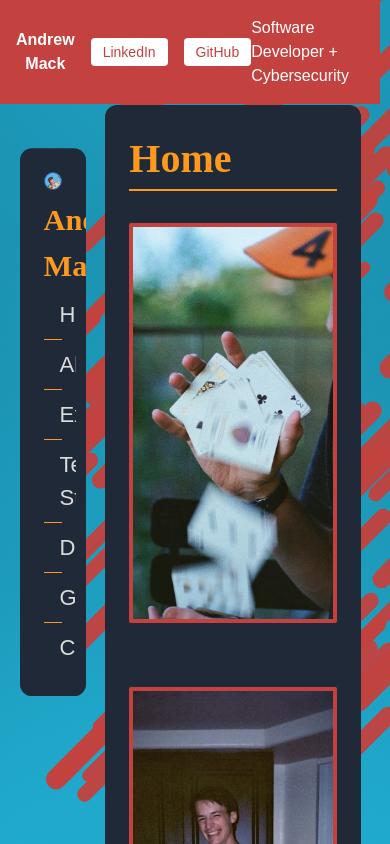
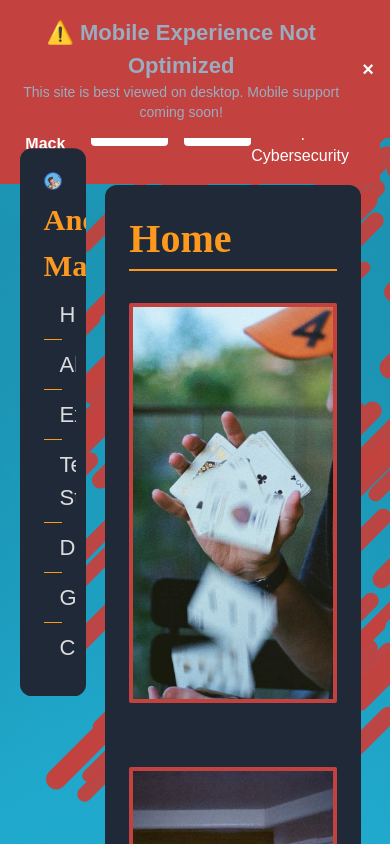
Before and after one commit to A-Mack27/Andrew-Mack-Resume, a React (Vite) app: page / in a window 390 px wide. Shown: the top 844 px of the page. Built offline with nearby package versions, Linux system fonts and the light colour scheme.

Commit message:
Mobile warning added - A warning should show when the site is being visited on a mobile device that mentions its incompatibility

```diff
--- a/src/App.tsx
+++ b/src/App.tsx
@@ -10,11 +10,28 @@ import Education from './pages/Education'
 import Gallery from './pages/Gallery'
 import Contact from './pages/Contact'
 import Demos from './pages/Demos'
-import { useState } from 'react'
+import { useState, useEffect } from 'react'
 
 function App() {
   // Keep track of the current page, using home as the default
   const [currentCardContent, setCurrentCardContent] = useState('home')
+  const [isMobile, setIsMobile] = useState(false)
+  const [showMobileWarning, setShowMobileWarning] = useState(false)
+
+  // Check if user is on mobile
+  useEffect(() => {
+    const checkMobile = () => {
+      const mobile = window.innerWidth < 768 // Tailwind's md breakpoint
+      setIsMobile(mobile)
+      if (mobile) {
+        setShowMobileWarning(true)
+      }
+    }
+
+    checkMobile()
+    window.addEventListener('resize', checkMobile)
+    return () => window.removeEventListener('resize', checkMobile)
+  }, [])
 
   // Handle page changes
   let cardContent;
@@ -49,7 +66,27 @@ function App() {
   return (
     <div className="min-h-screen">
       <LineBackground />
-      <div className="max-h-[5vh]">
+
+      {/* Mobile Warning Banner */}
+      {showMobileWarning && (
+        <div className="fixed top-0 left-0 right-0 z-50 bg-[#C3423F] text-white p-4 text-center">
+          <div className="max-w-4xl mx-auto flex items-center justify-between">
+            <div className="flex-1">
+              <p className="font-semibold">⚠️ Mobile Experience Not Optimized</p>
+              <p className="text-sm">This site is best viewed on desktop. Mobile support coming soon!</p>
+            </div>
+            <button
+              onClick={() => setShowMobileWarning(false)}
+              className="ml-4 text-white hover:text-[#FE9920] transition-colors duration-200 text-xl font-bold"
+              aria-label="Close warning"
+            >
+              ×
+            </button>
+          </div>
+        </div>
+      )}
+
+      <div className={`max-h-[5vh] ${showMobileWarning ? 'mt-20' : ''}`}>
         <Navbar setCurrentCardContent={setCurrentCardContent} />
       </div>
       <div className="fixed top-1/2 left-[5vw] -translate-y-1/2">
```
